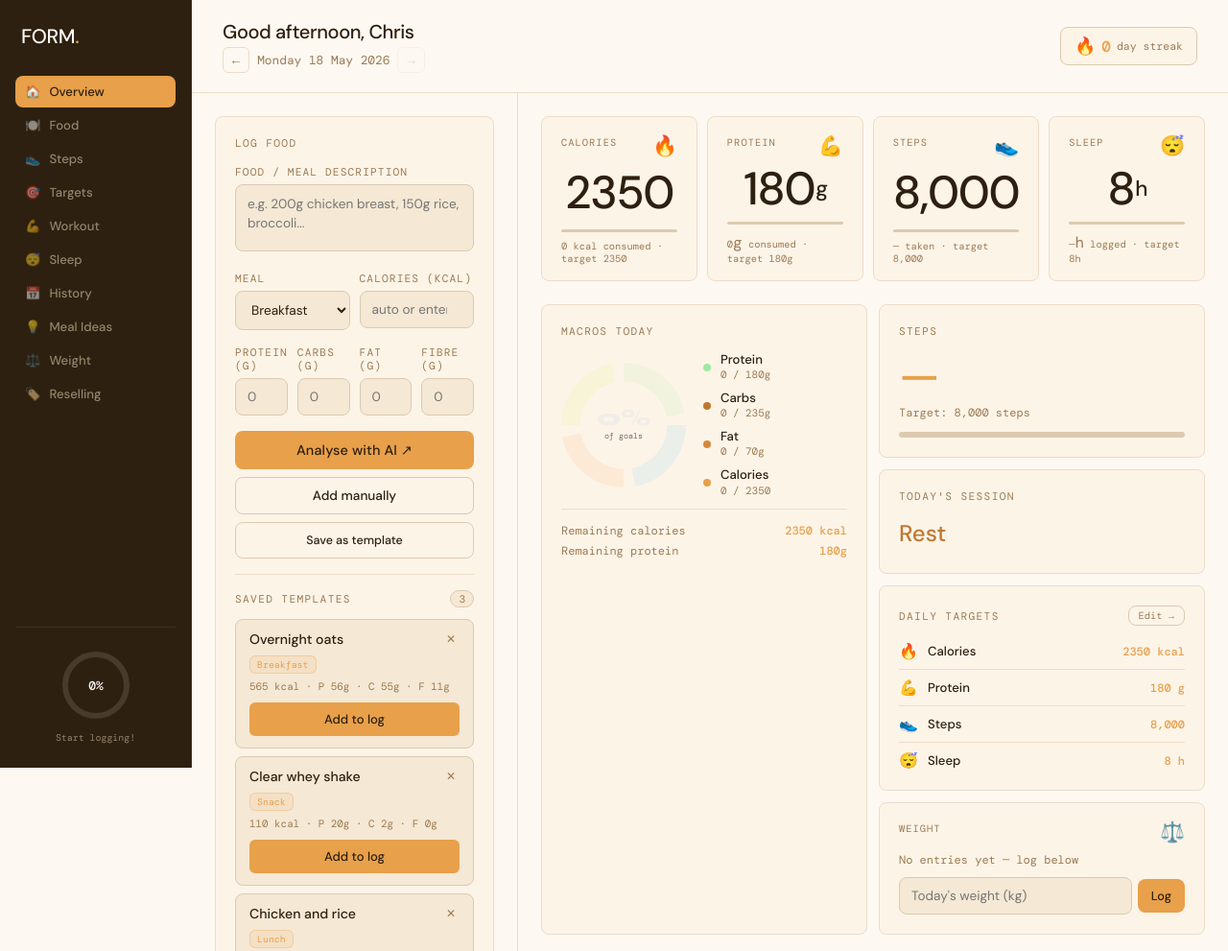
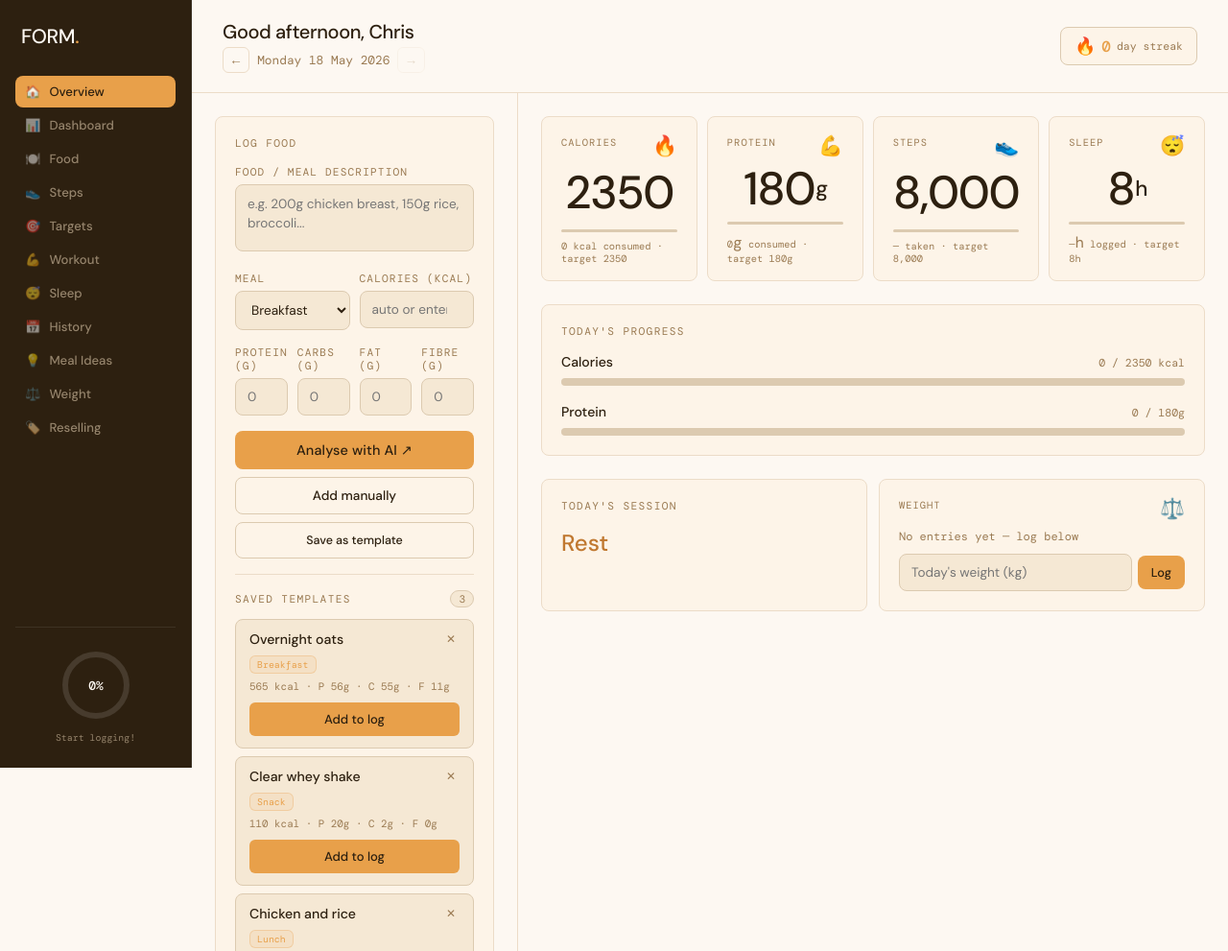
Before and after one commit to chrismayo2410/form-tracker, a website: page public/index.html in a window 1280 px wide. Shown: the top 991 px of the page at 96% size. Drawn offline with nearby package versions, Linux system fonts and the light colour scheme; a web font is replaced by a local one.

Commit message:
split overview and dashboard pages

```diff
--- a/public/index.html
+++ b/public/index.html
@@ -30,6 +30,7 @@
   <div class="left-nav-logo">FORM<span>.</span></div>
   <ul class="left-nav-links">
     <li class="left-nav-link active" onclick="switchToOverview();setNavActive(this)">🏠 <span>Overview</span></li>
+    <li class="left-nav-link" id="navDashboard" onclick="switchToDashboard();setNavActive(this)">📊 <span>Dashboard</span></li>
     <li class="left-nav-link" onclick="switchTab('food');setNavActive(this)">🍽️ <span>Food</span></li>
     <li class="left-nav-link" onclick="switchTab('steps');setNavActive(this)">👟 <span>Steps</span></li>
     <li class="left-nav-link" onclick="switchTab('targets');setNavActive(this)">🎯 <span>Targets</span></li>
@@ -139,15 +140,6 @@
           <div id="templatePills"></div>
         </div>
       </div>
-
-      <div class="ai-section">
-        <div class="section-title">AI nutrition analysis</div>
-        <div class="ai-loading" id="aiLoading">
-          <div class="dot-pulse"><span></span><span></span><span></span></div>
-          <span>Analysing...</span>
-        </div>
-        <div class="ai-response" id="aiResponse"></div>
-      </div>
     </div>
 
     <!-- STEPS TAB -->
@@ -250,7 +242,7 @@
 
   </div>
 
-  <!-- CONTENT: DASHBOARD -->
+  <!-- CONTENT: OVERVIEW -->
   <div class="content">
 
     <!-- STATS ROW -->
@@ -293,7 +285,49 @@
       </div>
     </div>
 
-    <!-- MACRO BARS + STEPS -->
+    <!-- PROGRESS SUMMARY -->
+    <div class="overview-progress">
+      <div class="section-title">Today's progress</div>
+      <div class="ov-progress-row">
+        <div class="ov-progress-info">
+          <span class="ov-progress-label">Calories</span>
+          <span class="ov-progress-count" id="ovKcalCount">0 / 2350 kcal</span>
+        </div>
+        <div class="ov-bar-track"><div class="ov-bar-fill ov-bar-kcal" id="ovKcalBar"></div></div>
+      </div>
+      <div class="ov-progress-row">
+        <div class="ov-progress-info">
+          <span class="ov-progress-label">Protein</span>
+          <span class="ov-progress-count" id="ovProteinCount">0 / 180g</span>
+        </div>
+        <div class="ov-bar-track"><div class="ov-bar-fill ov-bar-protein" id="ovProteinBar"></div></div>
+      </div>
+    </div>
+
+    <!-- SESSION + WEIGHT WIDGET -->
+    <div class="overview-bottom-grid">
+      <div class="macro-section">
+        <div class="section-title">Today's session</div>
+        <div id="workoutDisplay" class="workout-display-val">Rest</div>
+        <div id="activityNotesDisplay" class="workout-notes-val"></div>
+      </div>
+
+      <div class="macro-section" id="weightWidget">
+        <div class="sc-header" style="margin-bottom:10px;">
+          <span class="sc-label">Weight</span>
+          <span class="sc-icon">⚖️</span>
+        </div>
+        <div id="weightWidgetContent"></div>
+      </div>
+    </div>
+
+  </div>
+</div>
+
+<!-- DASHBOARD PAGE -->
+<div id="dashboardPage" class="dashboard-page" style="display:none;">
+
+  <!-- MID GRID: Macros + Steps/Targets -->
   <div class="mid-grid">
     <div class="macro-section">
       <div class="section-title">Macros today</div>
@@ -347,12 +381,6 @@
       </div>
 
       <div class="macro-section">
-          <div class="section-title">Today's session</div>
-          <div id="workoutDisplay" class="workout-display-val">Rest</div>
-          <div id="activityNotesDisplay" class="workout-notes-val"></div>
-        </div>
-
-        <div class="macro-section">
         <div class="tgt-panel-hdr">
           <div class="section-title" style="margin-bottom:0;">Daily targets</div>
           <button class="edit-tgt-btn" onclick="goToTargets()">Edit →</button>
@@ -380,17 +408,18 @@
           </div>
         </div>
       </div>
-
-        <!-- WEIGHT WIDGET -->
-        <div class="macro-section" id="weightWidget">
-          <div class="sc-header" style="margin-bottom:10px;">
-            <span class="sc-label">Weight</span>
-            <span class="sc-icon">⚖️</span>
-          </div>
-          <div id="weightWidgetContent"></div>
     </div>
   </div>
-    </div><!-- end mid-grid -->
+
+  <!-- AI NUTRITION ANALYSIS -->
+  <div class="ai-section">
+    <div class="section-title">AI nutrition analysis</div>
+    <div class="ai-loading" id="aiLoading">
+      <div class="dot-pulse"><span></span><span></span><span></span></div>
+      <span>Analysing...</span>
+    </div>
+    <div class="ai-response" id="aiResponse"></div>
+  </div>
 
   <!-- WEEKLY SUMMARY -->
   <div class="weekly-section">
@@ -420,7 +449,6 @@
     </div>
   </div>
 
-  </div>
 </div>
 
 <!-- WEIGHT PAGE -->
--- a/public/script.js
+++ b/public/script.js
@@ -257,6 +257,15 @@ function renderAll() {
   if (tpSteps) tpSteps.textContent = tgt.steps.toLocaleString();
   if (tpSleep) tpSleep.textContent = tgt.sleep + ' h';
 
+  const ovKcalBar = document.getElementById('ovKcalBar');
+  const ovProteinBar = document.getElementById('ovProteinBar');
+  const ovKcalCount = document.getElementById('ovKcalCount');
+  const ovProteinCount = document.getElementById('ovProteinCount');
+  if (ovKcalBar) ovKcalBar.style.width = barPct(Math.round(t.kcal), tgt.kcal) + '%';
+  if (ovProteinBar) ovProteinBar.style.width = barPct(Math.round(t.protein), tgt.protein) + '%';
+  if (ovKcalCount) ovKcalCount.textContent = Math.round(t.kcal) + ' / ' + tgt.kcal + ' kcal';
+  if (ovProteinCount) ovProteinCount.textContent = Math.round(t.protein) + ' / ' + tgt.protein + 'g';
+
   renderFoodLog();
   renderWeeklySummary();
   renderMacroDonut();
@@ -522,6 +531,9 @@ async function analyseFood() {
   const desc = document.getElementById('foodDesc').value.trim();
   if (!desc) { alert('Please describe the food first.'); return; }
 
+  const dashLink = document.getElementById('navDashboard');
+  if (dashLink) { switchToDashboard(); setNavActive(dashLink); }
+
   const loading = document.getElementById('aiLoading');
   const response = document.getElementById('aiResponse');
   loading.classList.add('visible');
@@ -613,6 +625,7 @@ function addFromAI() {
 // ── Tabs ──────────────────────────────────────────────────────────────────────
 
 function switchTab(id) {
+  switchToOverview();
   document.querySelectorAll('.tab-pane').forEach(p => p.classList.remove('active'));
   document.querySelectorAll('.tab-btn').forEach(b => b.classList.remove('active'));
   document.getElementById('tab-' + id).classList.add('active');
@@ -627,11 +640,8 @@ function switchTab(id) {
 }
 
 function goToTargets() {
+  switchToOverview();
   document.querySelectorAll('.tab-pane').forEach(p => p.classList.remove('active'));
-  document.querySelectorAll('.tab-btn').forEach(b => {
-    b.classList.remove('active');
-    if (b.textContent.trim() === 'Targets') b.classList.add('active');
-  });
   const pane = document.getElementById('tab-targets');
   if (pane) pane.classList.add('active');
   document.querySelectorAll('.left-nav-link').forEach(l => {
@@ -1279,8 +1289,19 @@ function saveWeightLog(log) {
 
 let weightChartInst = null;
 
+function switchToDashboard() {
+  document.getElementById('dashboardPage').style.display = 'flex';
+  document.getElementById('weightPage').style.display = 'none';
+  document.getElementById('resellingPage').style.display = 'none';
+  document.querySelector('.main').style.display = 'none';
+  document.getElementById('pastDateBanner').style.display = 'none';
+  if (macroDonutChart) macroDonutChart.resize();
+  renderWeeklySummary();
+}
+
 function switchToWeightPage() {
   document.getElementById('weightPage').style.display = 'flex';
+  document.getElementById('dashboardPage').style.display = 'none';
   document.getElementById('resellingPage').style.display = 'none';
   document.querySelector('.main').style.display = 'none';
   document.getElementById('pastDateBanner').style.display = 'none';
@@ -1293,6 +1314,7 @@ function switchToWeightPage() {
 function switchToOverview() {
   document.getElementById('weightPage').style.display = 'none';
   document.getElementById('resellingPage').style.display = 'none';
+  document.getElementById('dashboardPage').style.display = 'none';
   document.querySelector('.main').style.display = '';
   updateDateDisplay();
 }
@@ -1561,6 +1583,7 @@ function renderWeightWidget() {
 function switchToReselling() {
   document.getElementById('resellingPage').style.display = 'flex';
   document.getElementById('weightPage').style.display = 'none';
+  document.getElementById('dashboardPage').style.display = 'none';
   document.querySelector('.main').style.display = 'none';
   document.getElementById('pastDateBanner').style.display = 'none';
   const dateInput = document.getElementById('resellingDatePurchased');
--- a/public/style.css
+++ b/public/style.css
@@ -434,3 +434,24 @@
     .reselling-page .grid-2,
     .reselling-page .grid-3 { grid-template-columns: 1fr; }
   }
+
+  /* OVERVIEW PROGRESS SUMMARY */
+  .overview-progress { background: var(--bg2); border: 1px solid var(--border); border-radius: var(--radius); padding: 1.25rem; }
+  .ov-progress-row { margin-bottom: 18px; }
+  .ov-progress-row:last-child { margin-bottom: 0; }
+  .ov-progress-info { display: flex; justify-content: space-between; align-items: baseline; margin-bottom: 8px; }
+  .ov-progress-label { font-size: 0.88rem; font-weight: 500; }
+  .ov-progress-count { font-family: 'DM Mono', monospace; font-size: 0.72rem; color: var(--muted); }
+  .ov-bar-track { height: 8px; background: var(--border2); border-radius: 8px; overflow: hidden; }
+  .ov-bar-fill { height: 100%; border-radius: 8px; transition: width 0.6s cubic-bezier(0.16, 1, 0.3, 1); width: 0%; }
+  .ov-bar-kcal { background: #4ade80; }
+  .ov-bar-protein { background: #60a5fa; }
+
+  /* OVERVIEW BOTTOM GRID */
+  .overview-bottom-grid { display: grid; grid-template-columns: 1fr 1fr; gap: 12px; }
+  @media (max-width: 1000px) { .overview-bottom-grid { grid-template-columns: 1fr; } }
+
+  /* DASHBOARD PAGE */
+  .dashboard-page { display: flex; flex-direction: column; gap: 1.5rem; padding: 1.5rem; flex: 1; overflow-y: auto; }
+  .dashboard-page::-webkit-scrollbar { width: 4px; }
+  .dashboard-page::-webkit-scrollbar-thumb { background: var(--border2); }
```
Lines whose indentation alone changed are shown as unchanged.
